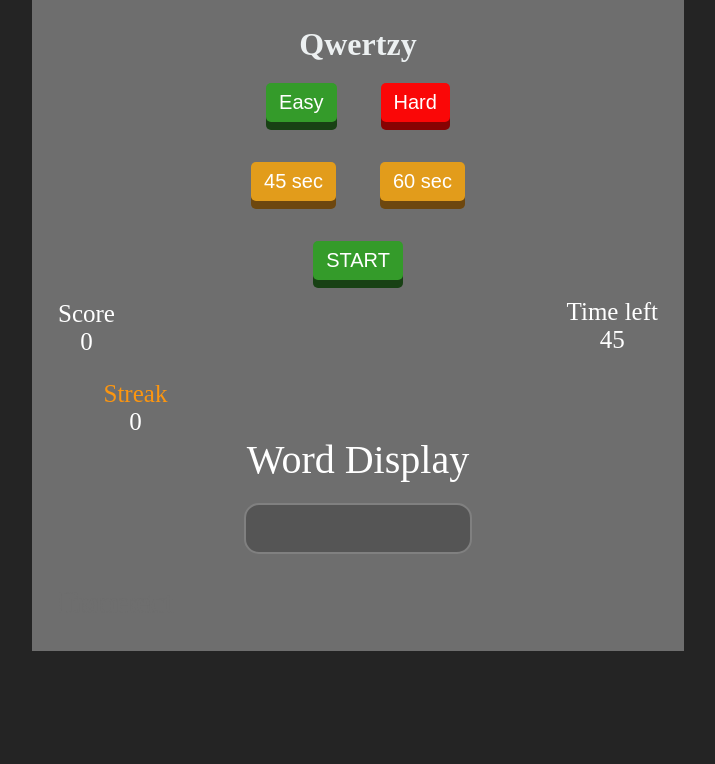
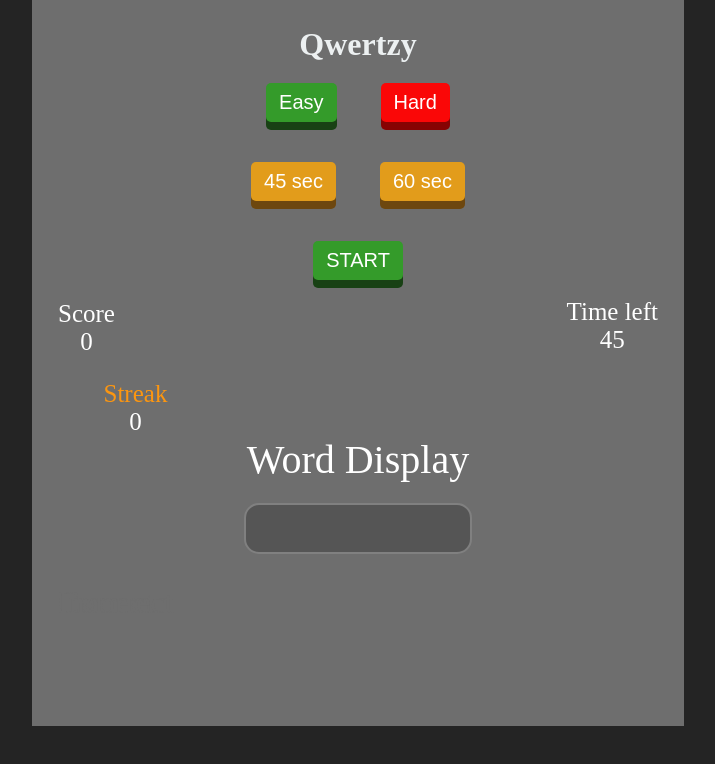
Before and after one commit to BaseCampCoding/js-unit-project-charles-sean, a plain HTML site: page index.html in a window 1280 px wide. Shown: the whole page, without its empty margins (282-997 px from the left). Drawn offline with Linux system fonts and the light colour scheme.

Commit message:
Update style.css

```diff
--- a/style.css
+++ b/style.css
@@ -15,11 +15,7 @@ body {
 	padding: 2%;
 	background-color: #6e6e6e;
 	height: 600px;
-<<<<<<< HEAD
     padding-bottom: 100px;
-=======
-    	padding-bottom: 100px;
->>>>>>> 684e8ac312247b5e696f79fea61d8d94e5a17ea7
 }
 
 .content {
```
